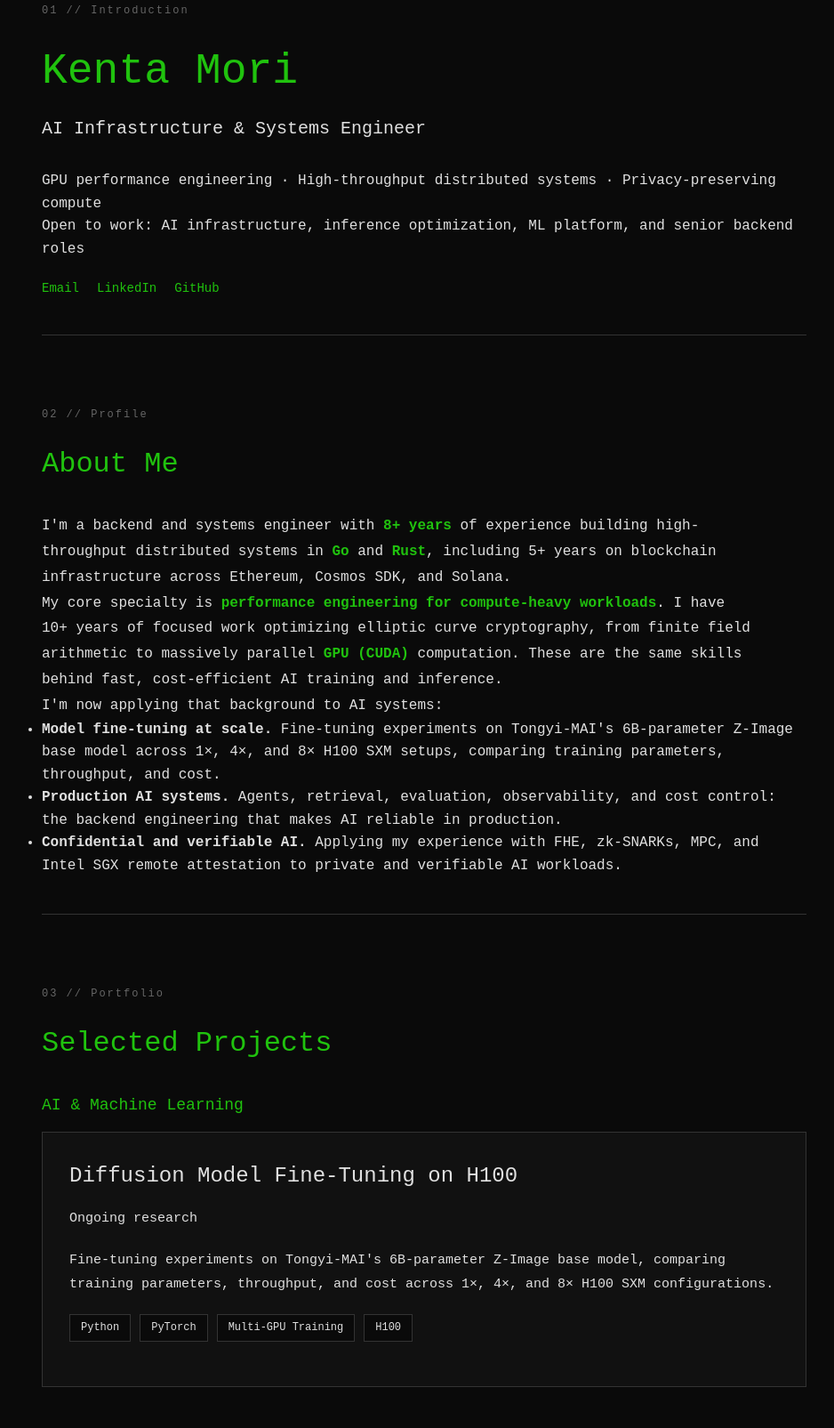
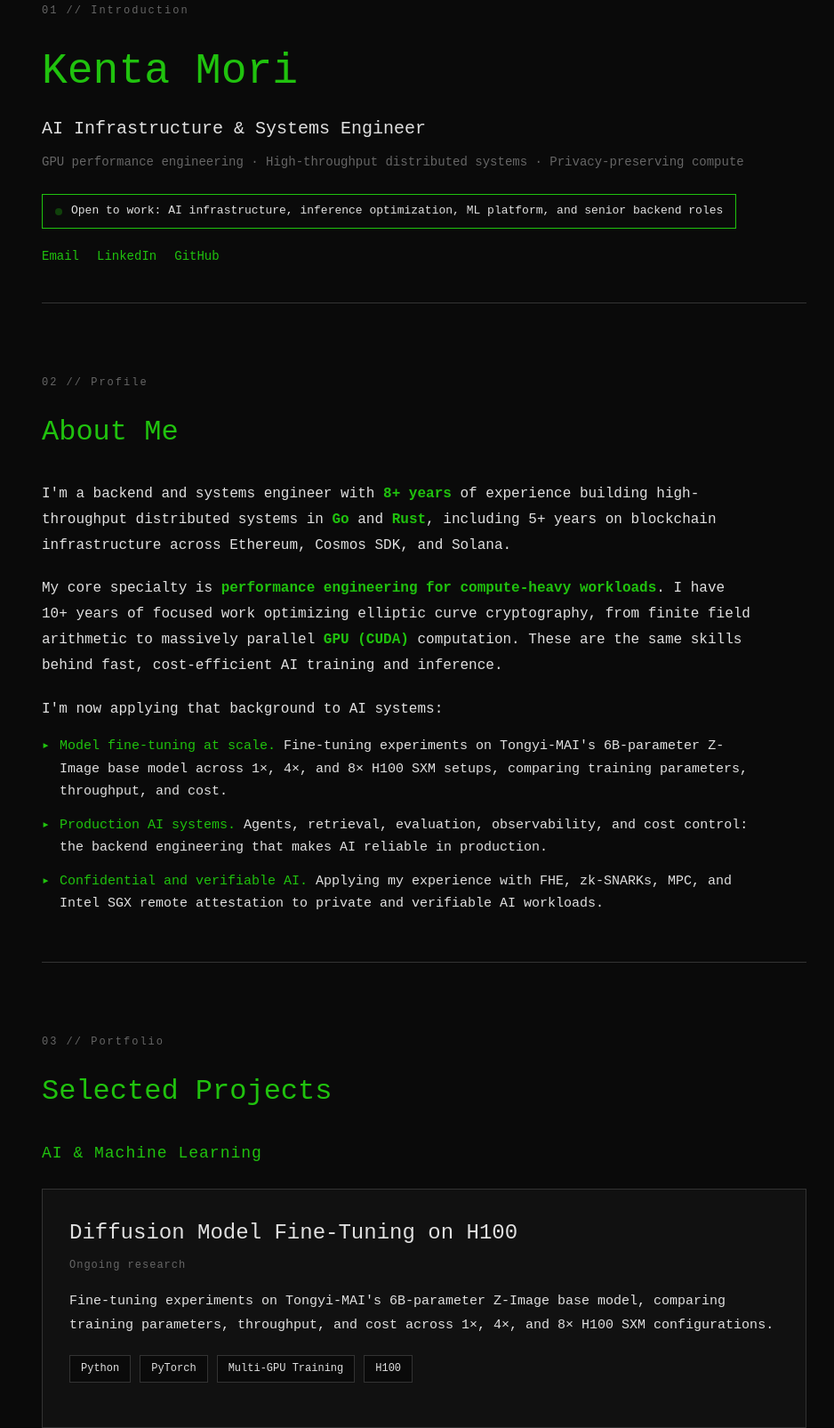
Before and after one commit to KentaMori115/KentaMori115.github.io, a plain HTML site: page index.html in a window 1280 px wide. Shown: the part 57-1662 px from the top of the page at 89% size, without its empty margins (163-1101 px from the left). Drawn offline with Linux system fonts and the light colour scheme.

Commit message:
Update style.css

```diff
--- a/style.css
+++ b/style.css
@@ -104,6 +104,91 @@ h4 {
 
 .about-text strong {
     color: var(--accent-color);
+}
+
+.about-text + .about-text {
+    margin-top: 20px;
+}
+
+.tagline {
+    font-size: 14px;
+    color: var(--section-number-color);
+    margin-top: -20px;
+    margin-bottom: 25px;
+}
+
+.open-to-work {
+    display: inline-flex;
+    align-items: center;
+    gap: 10px;
+    padding: 8px 14px;
+    border: 1px solid var(--accent-color);
+    font-size: 13px;
+    color: var(--text-color);
+}
+
+.status-dot {
+    flex-shrink: 0;
+    width: 8px;
+    height: 8px;
+    border-radius: 50%;
+    background-color: var(--accent-color);
+    animation: pulse 2s ease-in-out infinite;
+}
+
+@keyframes pulse {
+    0%, 100% { opacity: 1; }
+    50% { opacity: 0.3; }
+}
+
+.focus-list {
+    list-style: none;
+    max-width: 800px;
+    margin-top: 15px;
+}
+
+.focus-list li {
+    position: relative;
+    padding-left: 20px;
+    margin-bottom: 12px;
+    font-size: 15px;
+    line-height: 1.7;
+}
+
+.focus-list li::before {
+    content: "▸";
+    position: absolute;
+    left: 0;
+    color: var(--accent-color);
+}
+
+.focus-list strong {
+    color: var(--accent-color);
+    font-weight: normal;
+}
+
+.project-group {
+    margin-top: 10px;
+    margin-bottom: 25px;
+    letter-spacing: 1px;
+}
+
+.project-item + .project-group {
+    margin-top: 70px;
+}
+
+.project-item .project-status {
+    font-size: 12px;
+    color: var(--section-number-color);
+    letter-spacing: 1px;
+    margin-top: -8px;
+    margin-bottom: 15px;
+}
+
+@media (prefers-reduced-motion: reduce) {
+    .status-dot {
+        animation: none;
+    }
 }
 
 .experience-item {
```
